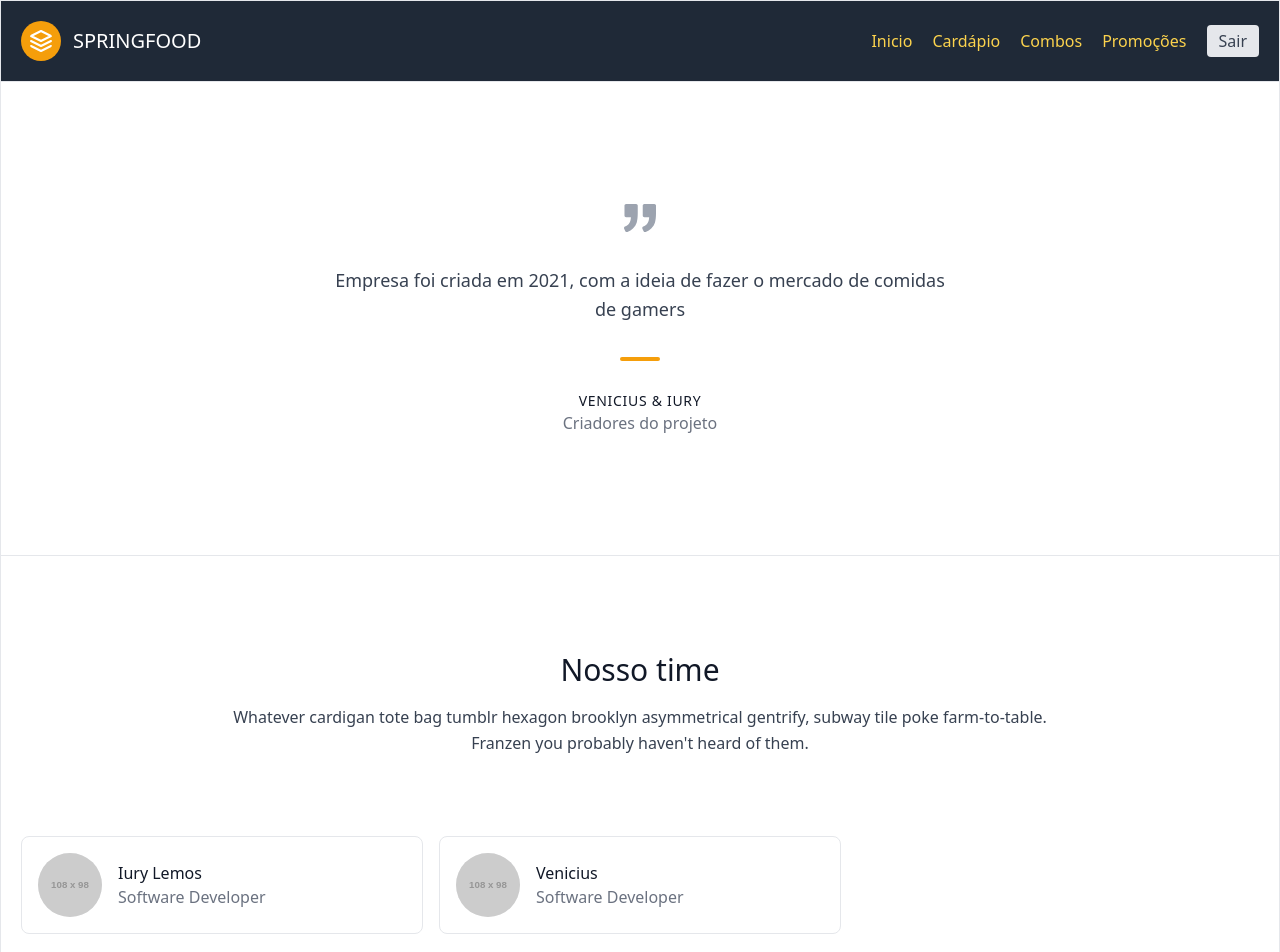
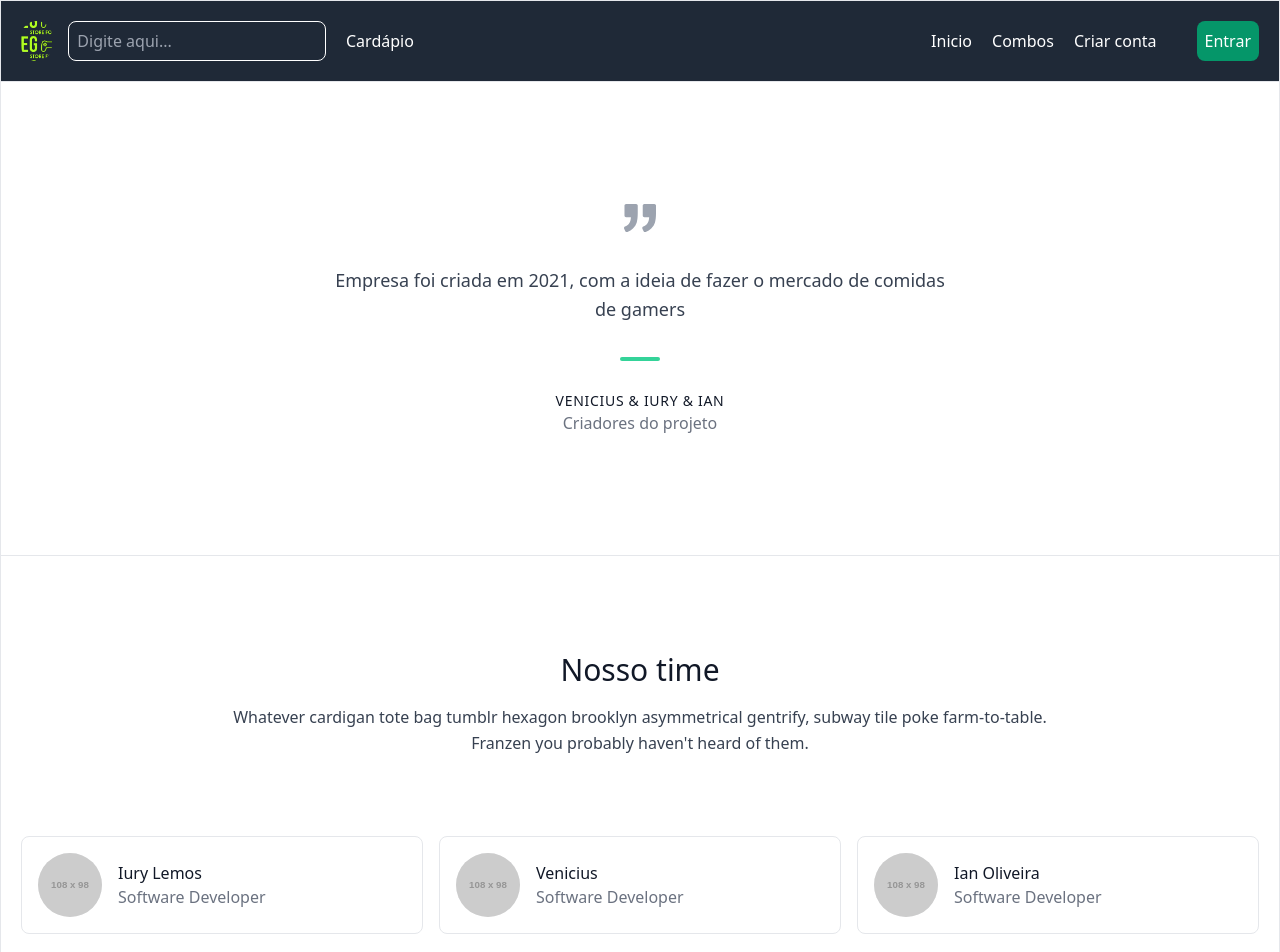
Before and after one commit to iurylemos/store-food-gamer, a Nuxt app: page / in a window 1280 px wide. Shown: the top 952 px of the page. Built offline with nearby package versions, Linux system fonts and the light colour scheme.

Commit message:
handling header and was create folder to each component

```diff
--- a/components/HeaderIndex.vue
+++ /dev/null
@@ -1,46 +0,0 @@
-<template>
-  <header class="text-gray-700 body-font border-b border-gray-200 bg-gray-800">
-    <div
-      class="container mx-auto flex flex-wrap p-5 flex-col md:flex-row items-center"
-    >
-      <a
-        class="flex title-font font-medium items-center text-white mb-4 md:mb-0"
-        href="https://tailblocks.cc"
-        target="_blank"
-      >
-        <svg
-          xmlns="http://www.w3.org/2000/svg"
-          fill="none"
-          stroke="currentColor"
-          stroke-linecap="round"
-          stroke-linejoin="round"
-          stroke-width="2"
-          class="w-10 h-10 text-white p-2 bg-yellow-500 rounded-full"
-          viewBox="0 0 24 24"
-        >
-          <path
-            d="M12 2L2 7l10 5 10-5-10-5zM2 17l10 5 10-5M2 12l10 5 10-5"
-          ></path>
-        </svg>
-        <span class="ml-3 text-xl">SPRINGFOOD</span>
-      </a>
-      <nav
-        class="md:ml-auto flex flex-wrap items-center text-base justify-center"
-      >
-        <a class="mr-5 text-yellow-300 hover:text-white font-normal">Inicio</a>
-        <a class="mr-5 text-yellow-300 hover:text-white font-normal"
-          >Cardápio</a
-        >
-        <a class="mr-5 text-yellow-300 hover:text-white font-normal">Combos</a>
-        <a class="mr-5 text-yellow-300 hover:text-white font-normal"
-          >Promoções</a
-        >
-      </nav>
-      <button
-        class="inline-flex items-center font-normal bg-gray-200 border-0 py-1 px-3 focus:outline-none hover:bg-gray-300 rounded text-base mt-4 md:mt-0"
-      >
-        Sair
-      </button>
-    </div>
-  </header>
-</template>
--- a/components/AboutCompanyIndex.vue
+++ b/components/Main/AboutCompany.vue
@@ -17,10 +17,10 @@
           de gamers
         </p>
         <span
-          class="inline-block h-1 w-10 rounded bg-yellow-500 mt-8 mb-6"
+          class="inline-block h-1 w-10 rounded bg-green-400 mt-8 mb-6"
         ></span>
         <h2 class="text-gray-900 font-medium title-font tracking-wider text-sm">
-          VENICIUS & IURY
+          VENICIUS & IURY & IAN
         </h2>
         <p class="text-gray-500">Criadores do projeto</p>
       </div>
--- a/components/FeedbackIndex.vue
+++ b/components/Main/Feedback.vue
@@ -33,7 +33,7 @@
           placeholder="Message"
         ></textarea>
         <button
-          class="text-white bg-yellow-500 border-0 py-2 px-6 focus:outline-none hover:bg-yellow-600 rounded text-lg"
+          class="text-white bg-green-400 border-0 py-2 px-6 focus:outline-none hover:bg-green-500 rounded text-lg"
         >
           Enviar
         </button>
--- a/components/FooterIndex.vue
+++ b/components/Main/Footer.vue
@@ -11,7 +11,7 @@
             type="text"
           />
           <button
-            class="inline-flex text-white bg-yellow-500 border-0 py-2 px-6 focus:outline-none hover:bg-yellow-600 rounded"
+            class="inline-flex text-white bg-green-400 border-0 py-2 px-6 focus:outline-none hover:bg-green-600 rounded"
           >
             Enviar
           </button>
--- /dev/null
+++ b/components/Main/Header.vue
@@ -0,0 +1,50 @@
+<template>
+  <header class="text-gray-700 body-font border-b border-gray-200 bg-gray-800">
+    <div
+      class="container mx-auto flex flex-wrap p-5 flex-col md:flex-row items-center"
+    >
+      <div
+        class="flex title-font font-medium items-center text-white mb-4 md:mb-0"
+      >
+        <div
+          class="w-10 h-10 text-white p-2 rounded-full bg-cover bg-origin-content"
+          style="background-image: url('logo_index.png')"
+        ></div>
+        <input
+          type="text"
+          placeholder="Digite aqui..."
+          class="h-10 ml-4 border-white bg-gray-800 text-white rounded-lg"
+        />
+        <nuxt-link
+          class="ml-5 text-white hover:text-green-400 font-medium"
+          to="/cardapio"
+          >Cardápio</nuxt-link
+        >
+      </div>
+      <nav
+        class="md:ml-auto flex flex-wrap items-center text-base justify-center"
+      >
+        <nuxt-link
+          to="/login"
+          class="mr-5 text-white hover:text-green-400 font-medium"
+          >Inicio</nuxt-link
+        >
+        <a class="mr-5 text-white hover:text-green-400 font-medium">Combos</a>
+        <a class="mr-5 text-white hover:text-green-400 font-medium"
+          >Criar conta</a
+        >
+      </nav>
+      <nuxt-link class="ml-5 botao-primario" to="/login">Entrar</nuxt-link>
+    </div>
+  </header>
+</template>
+
+<script>
+export default {
+  data() {
+    return {
+      isLogged: false
+    };
+  }
+};
+</script>
--- a/components/OurTeamIndex.vue
+++ b/components/Main/OurTeam.vue
@@ -52,6 +52,10 @@ export default {
         {
           name: "Venicius",
           office: "Software Developer"
+        },
+        {
+          name: "Ian Oliveira",
+          office: "Software Developer"
         }
       ]
     };
--- a/layouts/default.vue
+++ b/layouts/default.vue
@@ -10,7 +10,7 @@ h1 {
 }
 
 .botao-primario {
-  @apply bg-green-600 text-white p-3;
+  @apply bg-green-600 text-white p-2 rounded-lg;
 }
 
 .botao-secundario {
--- a/pages/index.vue
+++ b/pages/index.vue
@@ -1,28 +1,27 @@
 <template>
   <div>
-    <HeaderIndex />
-    <AboutCompanyIndex />
-    <OurTeamIndex />
-    <FeedbackIndex />
-    <FooterIndex />
+    <Header />
+    <AboutCompany />
+    <OurTeam />
+    <Feedback />
+    <Footer />
   </div>
 </template>
 
 <script>
+import Header from "../components/Main/Header.vue";
+import AboutCompany from "../components/Main/AboutCompany.vue";
+import OurTeam from "../components/Main/OurTeam.vue";
+import Feedback from "../components/Main/Feedback.vue";
+import Footer from "../components/Main/Footer.vue";
+
 export default {
-  data() {
-    return {
-      developers: [
-        {
-          name: "Iury Lemos",
-          office: "Software Developer"
-        },
-        {
-          name: "Venicius",
-          office: "Software Developer"
-        }
-      ]
-    };
+  components: {
+    Header,
+    AboutCompany,
+    OurTeam,
+    Feedback,
+    Footer
   }
 };
 </script>
```
Also changed, not shown: components/Cardapio/ModalCardapio.vue (renamed from components/ModalCardapio.vue), static/logo_index.png (added).
